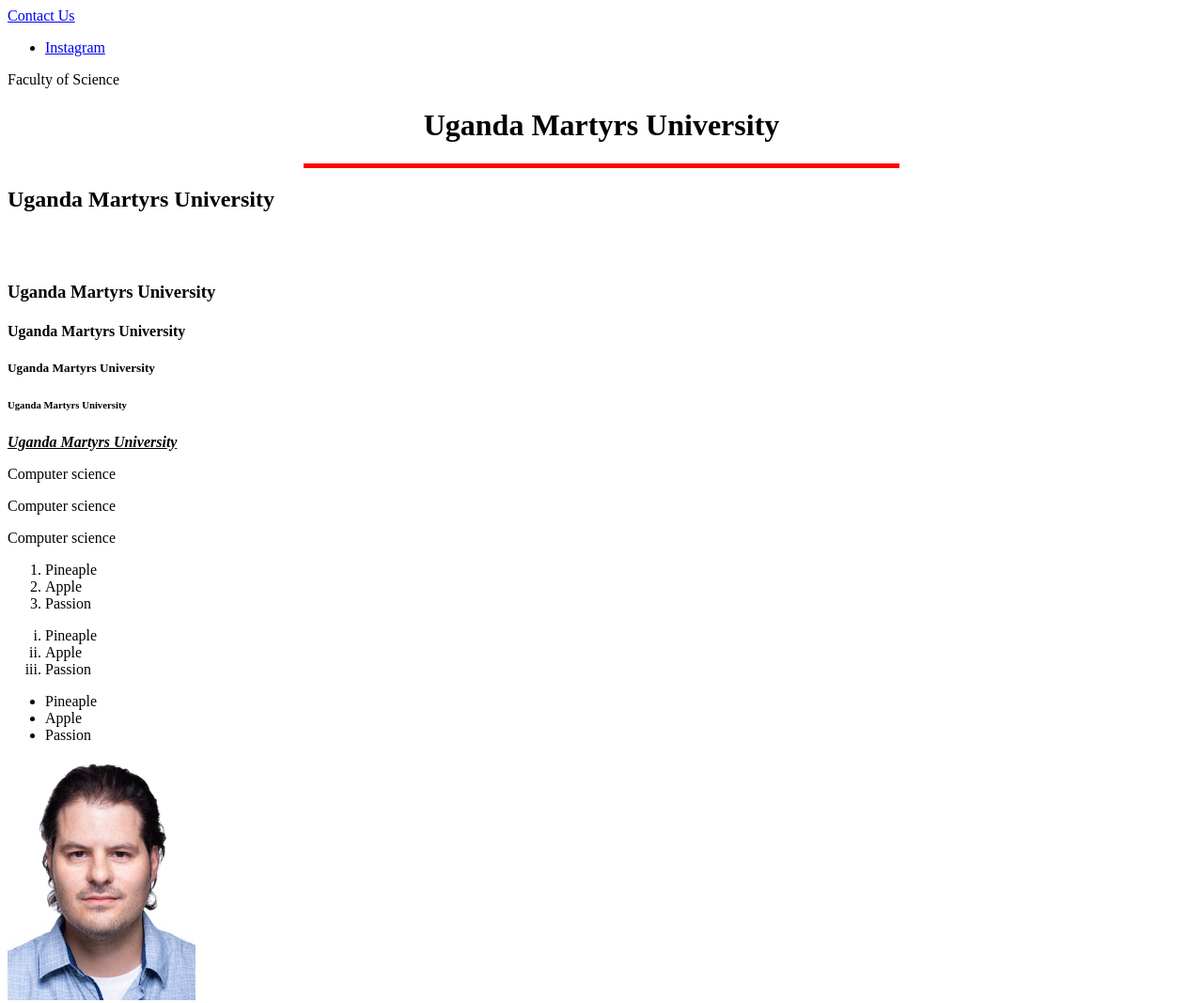
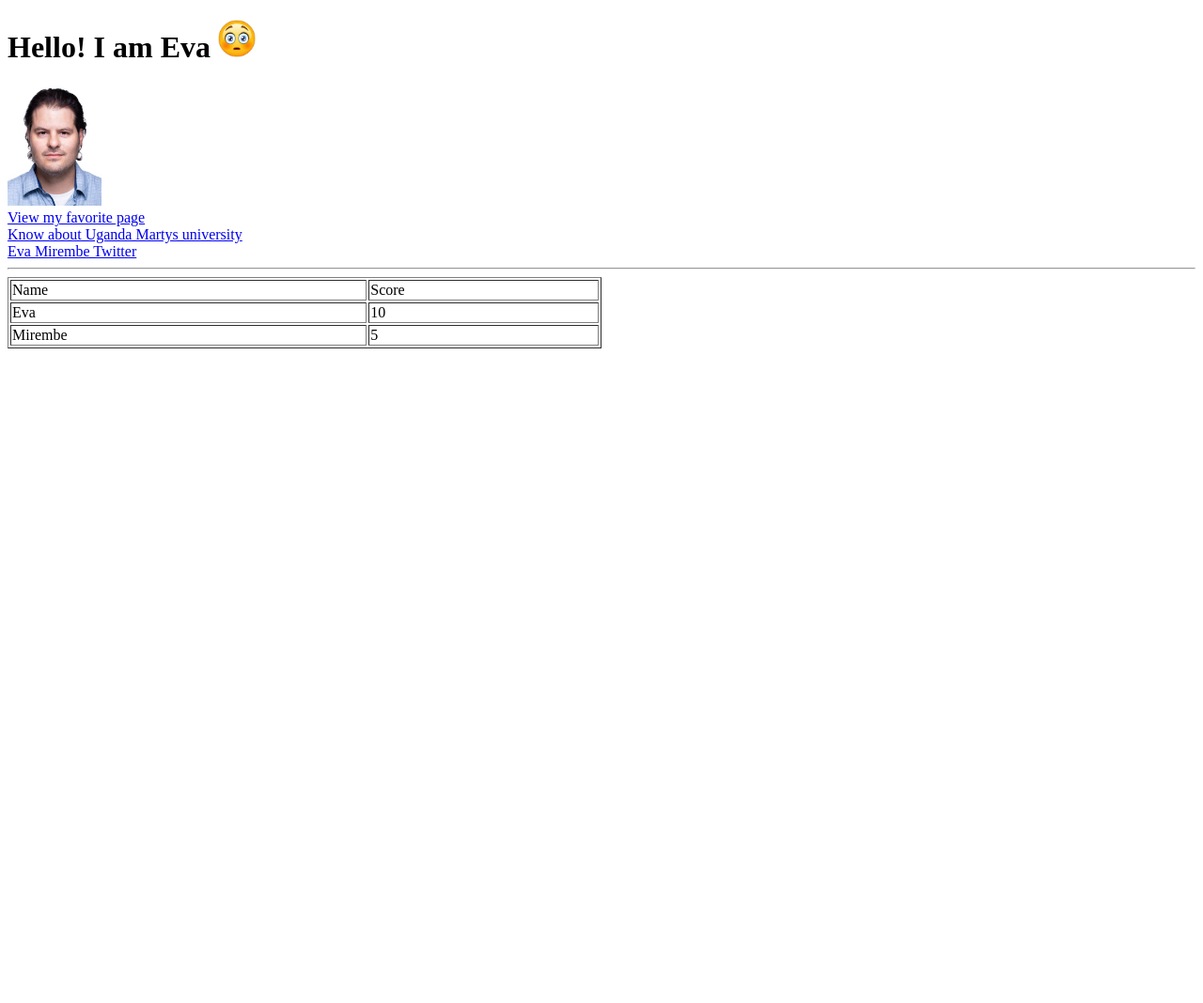
Before and after one commit to mirembeva/projectf.github.io, a plain HTML site: page index.html in a window 1280 px wide. Shown: the whole page at 94% size. After the commit the page ends 800 px from the top, so only its background shows below. Drawn offline with Linux system fonts and the light colour scheme.

Commit message:
second submission

```diff
--- a/index.html
+++ b/index.html
@@ -4,47 +4,30 @@
     <meta charset="UTF-8">
     <meta http-equiv="X-UA-Compatible" content="IE=edge">
     <meta name="viewport" content="width=device-width, initial-scale=1.0">
-    <title>myfirstpage</title>
+    <title>Web Development</title>
 </head>
 <body>
-    <a href="./contact.html">Contact Us</a>
-    <ul>
-        <li><a href="https://www.instagram.com/">Instagram</a></li>
-    </ul>
+    <h1>Hello! I am Eva <img src="./e.jfif" width="40px"/></h1>
+    <img src="./1.jpg" width="100px"/><br>
+    <a href="./page2.html">View my favorite page</a><br>
+    <a href="https://umu.ac.ug/">Know about Uganda Martys university</a><br>
+    <a href="https://twitter.com/evamirembe">Eva Mirembe Twitter</a>
 
-    <p>Faculty of Science</p>
-    <center><h1>Uganda Martyrs University</h1></center><hr color="red" size="5" width="50%">
-    <h2>Uganda Martyrs University</h2><br><br>
-    <h3>Uganda Martyrs University</h3>
-    <h4>Uganda Martyrs University</h4>
-    <h5>Uganda Martyrs University</h5>
-    <h6>Uganda Martyrs University</h6>
-    <p><b><i><u>Uganda Martyrs University</u></i></b></p>
-    <p>Computer science</p>
-    <p>Computer science</p>
-    <p>Computer science</p>
-
-    <ol>
-        <li>Pineaple</li>
-        <li>Apple</li>
-        <li> Passion</li>
-    </ol>
-
-    <ol type="i">
-        <li>Pineaple</li>
-        <li>Apple</li>
-        <li> Passion</li>
-    </ol>
-
-    <ul>
-        <li>Pineaple</li>
-        <li>Apple</li>
-        <li> Passion</li>
-    </ul>
-    <img src="./1.jpg" alt="passportsizephoto" width="200px">
-
-
-
-
+    <br>
+    <hr>
+    <table border="1" width =50% >
+        <tr>
+            <td>Name</td>
+            <td>Score</td>
+        </tr>
+        <tr>
+            <td>Eva</td>
+            <td>10</td>
+        </tr>
+        <tr>
+            <td>Mirembe</td>
+            <td>5</td>
+        </tr>
+    </table>
 </body>
 </html>
```
Also changed, not shown: page2.html (added, +13 -0 lines), table.html (added, +56 -0 lines), e.jfif (added).
